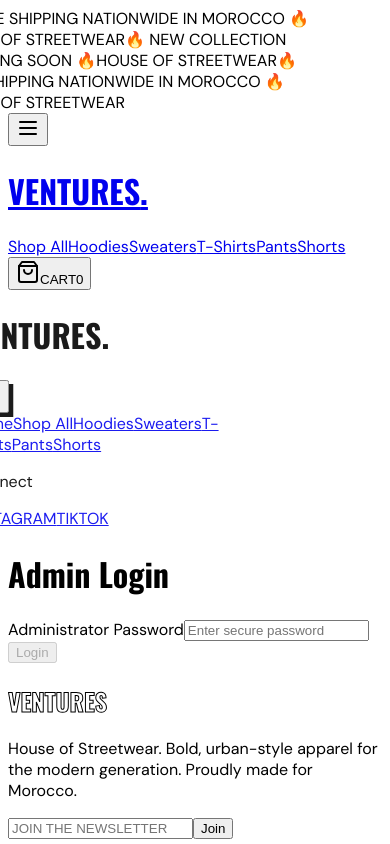
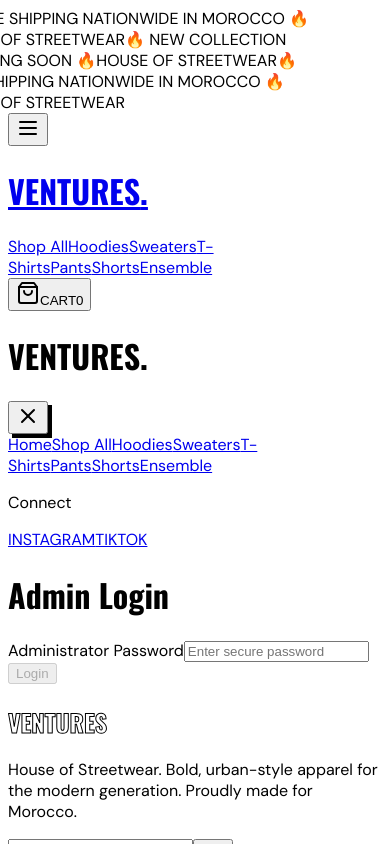
Before and after one commit to venturessheet-sketch/Ventures, a React (Vite) app in the folder client/: page /55TYUBBN/dashboard in a window 390 px wide. Both pictures are taken after a click on the button 28 px from the left and 129 px from the top of the page. Shown: the top 844 px of the page. Built offline with nearby package versions, Linux system fonts and the light colour scheme; no server answers; a web font is replaced by a local one.

Commit message:
Optimize mobile navbar animation speed

```diff
--- a/client/src/components/layout/Navbar.tsx
+++ b/client/src/components/layout/Navbar.tsx
@@ -18,6 +18,7 @@ export function Navbar() {
     { name: "T-Shirts", path: "/shop?category=T-Shirts" },
     { name: "Pants", path: "/shop?category=Regular Pants" },
     { name: "Shorts", path: "/shop?category=Shorts" },
+    { name: "Ensemble", path: "/shop?category=Ensemble" },
   ];
 
   // Handle scroll for sticky border effect
@@ -109,7 +110,7 @@ export function Navbar() {
             initial={{ opacity: 0, x: "-100%" }}
             animate={{ opacity: 1, x: 0 }}
             exit={{ opacity: 0, x: "-100%" }}
-            transition={{ type: "spring", damping: 25, stiffness: 20 }}
+            transition={{ type: "spring", stiffness: 300, damping: 30 }}
             className="fixed inset-0 z-50 bg-[#C0C0C0]"
           >
             <div className="flex flex-col h-full p-6">
--- a/client/src/pages/AdminDashboard.tsx
+++ b/client/src/pages/AdminDashboard.tsx
@@ -20,7 +20,8 @@ const CATEGORIES = [
   "T-Shirts",
   "Regular Pants",
   "Baggy Pants",
-  "Shorts"
+  "Shorts",
+  "Ensemble"
 ];
 
 export default function AdminDashboard() {
@@ -104,7 +105,8 @@ export default function AdminDashboard() {
           id: nextId,
           name: newProduct.name,
           description: newProduct.description,
-          price: parseInt(newProduct.price.toString(), 10),
+          // Convert DH to cents for storage
+          price: Math.round(parseFloat(newProduct.price.toString()) * 100),
           category: newProduct.category,
           imageBase64: imageBase64,
           imageUrl: imageUrl,
@@ -135,7 +137,8 @@ export default function AdminDashboard() {
     setNewProduct({
       name: product.name,
       description: product.description,
-      price: product.price.toString(),
+      // Convert cents to DH for display
+      price: (product.price / 100).toString(),
       category: product.category,
       inStock: product.inStock
     });
@@ -183,8 +186,8 @@ export default function AdminDashboard() {
               <Input required value={newProduct.name} onChange={e => setNewProduct({...newProduct, name: e.target.value})} placeholder="Classic Tee" />
             </div>
             <div className="space-y-2">
-              <Label>Price (in Centimes - e.g 2500 for 25.00 MAD)</Label>
-              <Input required type="number" value={newProduct.price} onChange={e => setNewProduct({...newProduct, price: e.target.value})} placeholder="2500" />
+              <Label>Price (in DH)</Label>
+              <Input required type="number" step="0.01" value={newProduct.price} onChange={e => setNewProduct({...newProduct, price: e.target.value})} placeholder="250" />
             </div>
             <div className="space-y-2">
               <Label>Category</Label>
--- a/client/src/pages/Shop.tsx
+++ b/client/src/pages/Shop.tsx
@@ -12,7 +12,7 @@ export default function Shop() {
   const { data: products, isLoading } = useProducts(currentCategory);
   const [location, setLocation] = useLocation();
 
-  const categories = ["All", "Hoodies", "Sweaters", "T-Shirts", "Regular Pants", "Baggy Pants", "Shorts"];
+  const categories = ["All", "Hoodies", "Sweaters", "T-Shirts", "Regular Pants", "Baggy Pants", "Shorts", "Ensemble"];
 
   const handleCategoryChange = (category: string) => {
     if (category === "All") {
```
Also changed, not shown: 1 other file (tests, documents, lock files or other folders).
